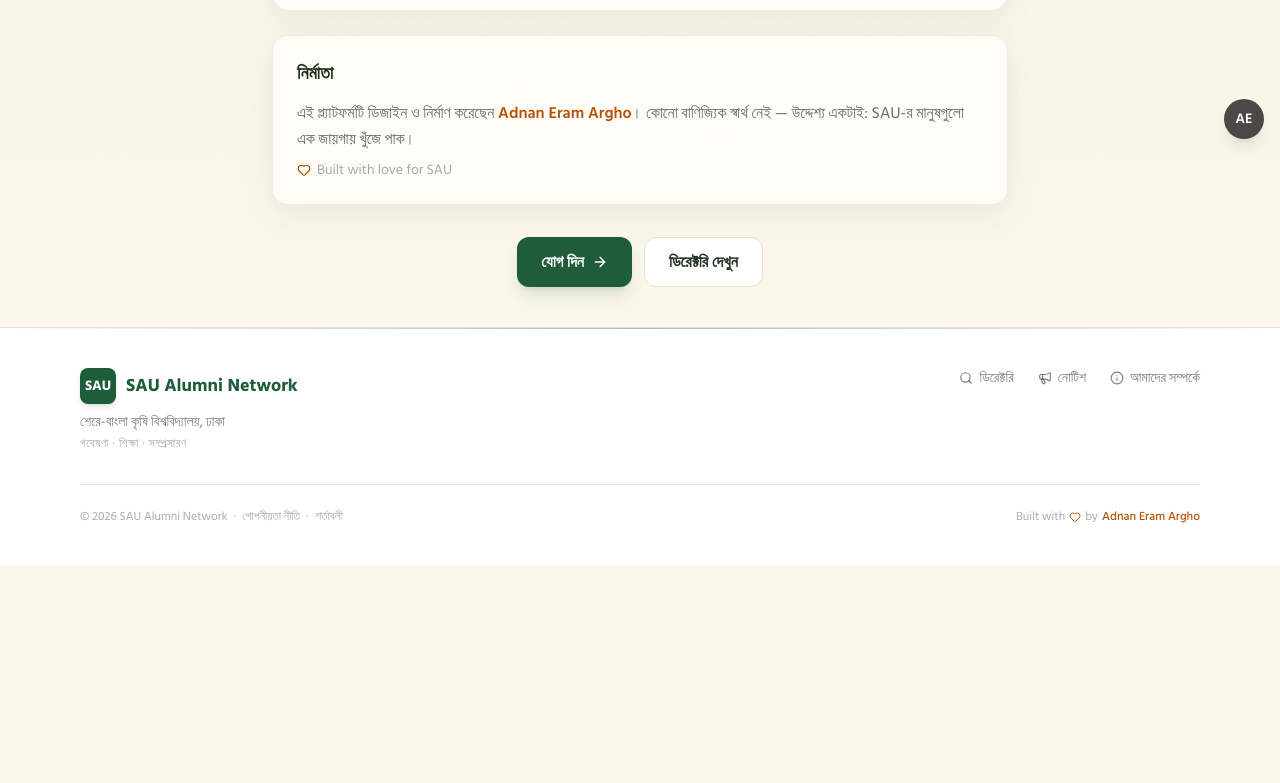
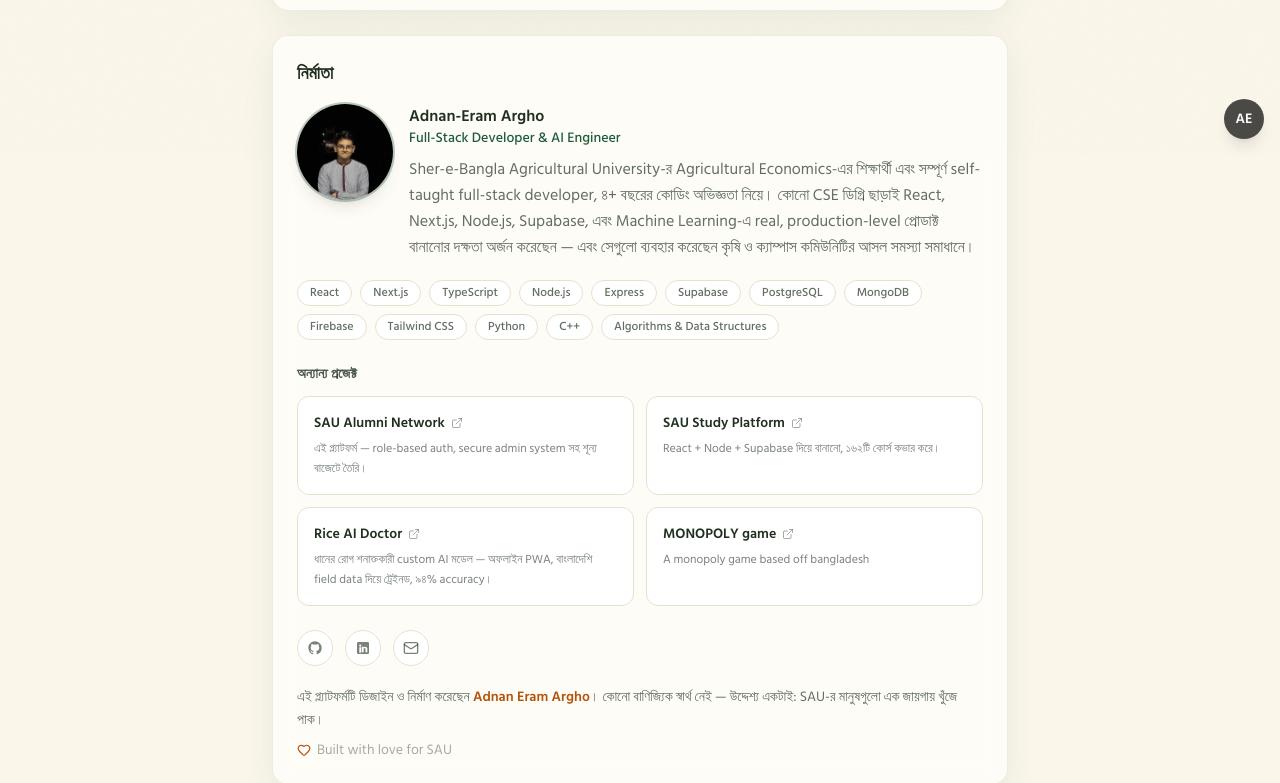
Before and after one commit to Adnan-Eram-Argho/sau-alumni, a Next.js app: page /about in a window 1280 px wide. Shown: the part 645-1428 px from the top of the page. Before the commit the page ends 1210 px from the top, so only its background shows below. Built offline with nearby package versions, Linux system fonts and the light colour scheme; no server answers.

Commit message:
about updated

```diff
--- a/app/about/page.tsx
+++ b/app/about/page.tsx
@@ -1,12 +1,88 @@
 import Link from "next/link";
+import Image from "next/image";
 import AnimatedSection from "@/components/AnimatedSection";
-import { ArrowRight, Heart } from "lucide-react";
+import {
+  ArrowRight,
+  Heart,
+  Mail,
+  ExternalLink,
+} from "lucide-react";
+
+
+function GithubIcon({ className }: { className?: string }) {
+  return (
+    <svg
+      className={className}
+      fill="currentColor"
+      viewBox="0 0 24 24"
+      aria-hidden="true"
+    >
+      <path
+        fillRule="evenodd"
+        clipRule="evenodd"
+        d="M12 2C6.477 2 2 6.484 2 12.017c0 4.425 2.865 8.18 6.839 9.504.5.092.682-.217.682-.483 0-.237-.008-.868-.013-1.703-2.782.605-3.369-1.343-3.369-1.343-.454-1.158-1.11-1.466-1.11-1.466-.908-.62.069-.608.069-.608 1.003.07 1.53 1.032 1.53 1.032.892 1.53 2.341 1.088 2.91.832.092-.647.35-1.088.636-1.338-2.22-.253-4.555-1.113-4.555-4.951 0-1.093.39-1.988 1.029-2.688-.103-.253-.446-1.272.098-2.65 0 0 .84-.27 2.75 1.026A9.564 9.564 0 0112 6.844c.85.004 1.705.115 2.504.337 1.909-1.296 2.747-1.027 2.747-1.027.546 1.379.202 2.398.1 2.651.64.7 1.028 1.595 1.028 2.688 0 3.848-2.339 4.695-4.566 4.943.359.309.678.92.678 1.855 0 1.338-.012 2.419-.012 2.747 0 .268.18.58.688.482A10.019 10.019 0 0022 12.017C22 6.484 17.522 2 12 2z"
+      />
+    </svg>
+  );
+}
+function LinkedinIcon({ className }: { className?: string }) {
+  return (
+    <svg
+      className={className}
+      fill="currentColor"
+      viewBox="0 0 24 24"
+      aria-hidden="true"
+    >
+      <path d="M19 3a2 2 0 0 1 2 2v14a2 2 0 0 1-2 2H5a2 2 0 0 1-2-2V5a2 2 0 0 1 2-2h14m-.5 15.5v-5.3a3.26 3.26 0 0 0-3.26-3.26c-.85 0-1.84.52-2.28 1.3v-1.11h-2.79v8.37h2.79v-4.93c0-.77.62-1.4 1.39-1.4a1.4 1.4 0 0 1 1.4 1.4v4.93h2.75M6.46 10.9v8.37H9.2V10.9H6.46M7.83 6.64a1.66 1.66 0 0 0-1.66 1.66 1.66 1.66 0 0 0 1.66 1.66 1.66 1.66 0 0 0 1.66-1.66 1.66 1.66 0 0 0-1.66-1.66Z" />
+    </svg>
+  );
+}
 
 export const metadata = {
   title: "আমাদের সম্পর্কে — SAU Alumni",
   description:
     "SAU Alumni Network — শেরে-বাংলা কৃষি বিশ্ববিদ্যালয়ের প্রাক্তন ও বর্তমান শিক্ষার্থীদের নিজেদের সংযোগস্থল। এক ক্যাম্পাসের মানুষ, সারা পৃথিবীতে।",
 };
+
+
+const SKILLS = [
+  "React",
+  "Next.js",
+  "TypeScript",
+  "Node.js",
+  "Express",
+  "Supabase",
+  "PostgreSQL",
+  "MongoDB",
+  "Firebase",
+  "Tailwind CSS",
+  "Python",
+  "C++",
+  "Algorithms & Data Structures",
+];
+
+const PROJECTS = [
+  {
+    name: "SAU Alumni Network",
+    desc: "এই প্ল্যাটফর্ম — role-based auth, secure admin system সহ শূন্য বাজেটে তৈরি।",
+    href: "https://sau-alumni.vercel.app/", // এই সাইটের নিজের লিংক — homepage দিতে পারো
+  },
+  {
+    name: "SAU Study Platform",
+    desc: "React + Node + Supabase দিয়ে বানানো, ১৬২টি কোর্স কভার করে।",
+    href: "https://sau-eco-qstns.vercel.app/", // এখানে লাইভ লিংক বসাও
+  },
+  {
+    name: "Rice AI Doctor",
+    desc: "ধানের রোগ শনাক্তকারী custom AI মডেল — অফলাইন PWA, বাংলাদেশি field data দিয়ে ট্রেইনড, ৯৪% accuracy।",
+    href: "https://rice-ai-app.vercel.app/", // GithubIcon repo লিংক বসাও
+  },
+  {
+    name: "MONOPOLY game ",
+    desc: "A monopoly game based off bangladesh",
+    href: "https://arghor-monopoly.vercel.app/",
+  },
+];
 
 export default function AboutPage() {
   return (
@@ -55,10 +131,104 @@ export default function AboutPage() {
           </section>
         </AnimatedSection>
 
+        {/* ---- নির্মাতা: mini-portfolio ---- */}
         <AnimatedSection delay={0.3}>
           <section className="glass-card rounded-2xl p-6">
             <h2 className="text-lg font-semibold">নির্মাতা</h2>
-            <p className="mt-3 leading-relaxed text-ink/70">
+
+            <div className="mt-4 flex flex-col gap-4 sm:flex-row sm:items-start">
+              <div className="relative h-20 w-20 shrink-0 overflow-hidden rounded-full ring-2 ring-sau/30 shadow-lg sm:h-24 sm:w-24">
+                <Image
+                  src="/images/creator.jpg"
+                  alt="Adnan-Eram Argho"
+                  fill
+                  sizes="96px"
+                  className="object-cover"
+                  priority
+                />
+              </div>
+              <div>
+                <p className="text-base font-semibold text-ink">
+                  Adnan-Eram Argho
+                </p>
+                <p className="text-sm font-medium text-sau dark:text-emerald-300">
+                  Full-Stack Developer & AI Engineer
+                </p>
+                <p className="mt-2 leading-relaxed text-ink/70">
+                  Sher-e-Bangla Agricultural University-র Agricultural
+                  Economics-এর শিক্ষার্থী এবং সম্পূর্ণ self-taught full-stack
+                  developer, ৪+ বছরের কোডিং অভিজ্ঞতা নিয়ে। কোনো CSE ডিগ্রি
+                  ছাড়াই React, Next.js, Node.js, Supabase, এবং Machine
+                  Learning-এ real, production-level প্রোডাক্ট বানানোর দক্ষতা
+                  অর্জন করেছেন — এবং সেগুলো ব্যবহার করেছেন কৃষি ও ক্যাম্পাস
+                  কমিউনিটির আসল সমস্যা সমাধানে।
+                </p>
+              </div>
+            </div>
+
+            {/* Skills */}
+            <div className="mt-5 flex flex-wrap gap-2">
+              {SKILLS.map((skill) => (
+                <span
+                  key={skill}
+                  className="rounded-full border border-line bg-surface px-3 py-1 text-xs font-medium text-ink/70"
+                >
+                  {skill}
+                </span>
+              ))}
+            </div>
+
+            {/* Projects */}
+            <div className="mt-6">
+              <p className="text-sm font-semibold text-ink/80">
+                অন্যান্য প্রজেক্ট
+              </p>
+              <div className="mt-3 grid gap-3 sm:grid-cols-2">
+                {PROJECTS.map((project) => (
+                  <Link
+                    key={project.name}
+                    href={project.href}
+                    className="group flex flex-col rounded-xl border border-line bg-surface p-4 transition-all hover:border-sau/30 hover:bg-sau/5"
+                  >
+                    <span className="flex items-center gap-1.5 text-sm font-semibold text-ink">
+                      {project.name}
+                      <ExternalLink className="h-3 w-3 text-ink/40 transition-transform group-hover:translate-x-0.5" />
+                    </span>
+                    <span className="mt-1.5 text-xs leading-relaxed text-ink/60">
+                      {project.desc}
+                    </span>
+                  </Link>
+                ))}
+              </div>
+            </div>
+
+            {/* Socials */}
+            <div className="mt-6 flex items-center gap-3">
+              <Link
+                href="https://github.com/Adnan-Eram-Argho"
+                target="_blank"
+                rel="noopener noreferrer"
+                className="flex h-9 w-9 items-center justify-center rounded-full border border-line bg-surface text-ink/60 transition-colors hover:border-sau/30 hover:text-sau"
+              >
+                <GithubIcon className="h-4 w-4" />
+              </Link>
+              <Link
+                href="https://www.linkedin.com/in/md-adnan-eram-argho/"
+                target="_blank"
+                rel="noopener noreferrer"
+                className="flex h-9 w-9 items-center justify-center rounded-full border border-line bg-surface text-ink/60 transition-colors hover:border-sau/30 hover:text-sau"
+              >
+                <LinkedinIcon className="h-4 w-4" />
+              </Link>
+              <Link
+                href="#"
+                className="flex h-9 w-9 items-center justify-center rounded-full border border-line bg-surface text-ink/60 transition-colors hover:border-sau/30 hover:text-sau"
+              >
+                <Mail className="h-4 w-4" />
+              </Link>
+            </div>
+
+            <p className="mt-5 text-sm leading-relaxed text-ink/70">
               এই প্ল্যাটফর্মটি ডিজাইন ও নির্মাণ করেছেন{" "}
               <span className="font-semibold text-gold">Adnan Eram Argho</span>।
               কোনো বাণিজ্যিক স্বার্থ নেই — উদ্দেশ্য একটাই: SAU-র মানুষগুলো এক
--- a/app/layout.tsx
+++ b/app/layout.tsx
@@ -20,6 +20,12 @@ export const metadata: Metadata = {
     "Sher-e-Bangla Agricultural University-er alumni ar current student-der network — khunje nin shob batch-mate, desh-bidesh.",
   icons: {
     apple: "/icons/apple-touch-icon.png",
+  },
+  verification: {
+    google: "DkJs8EUim9VsvxeFGZcqVDGc-1k9hApjEqNAuFsapyw",
+    other: {
+      "msvalidate.01": "BING-ER-CODE-PORE-EKHANE",
+    },
   },
 };
 
```
Also changed, not shown: public/images/creator.jpg (added).
